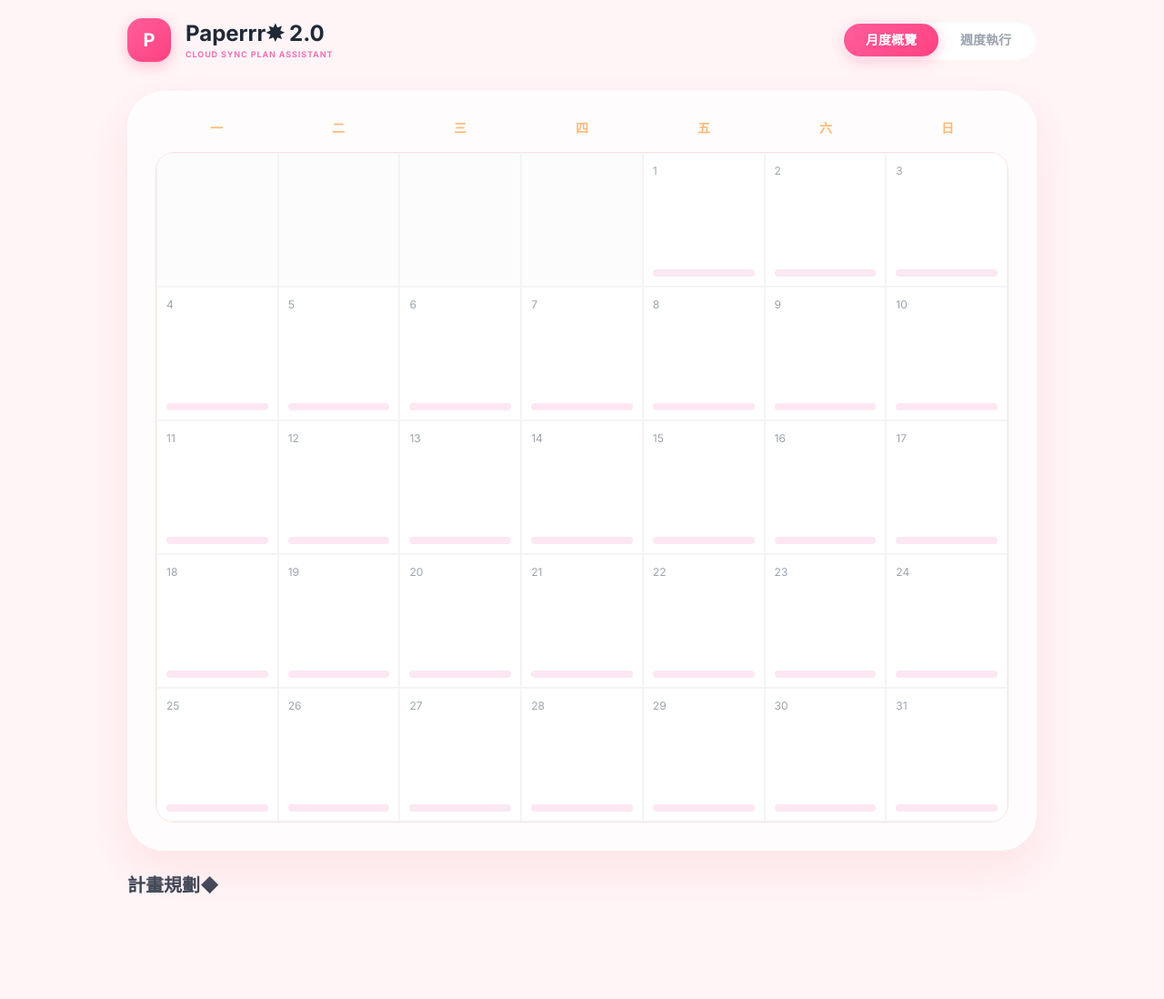
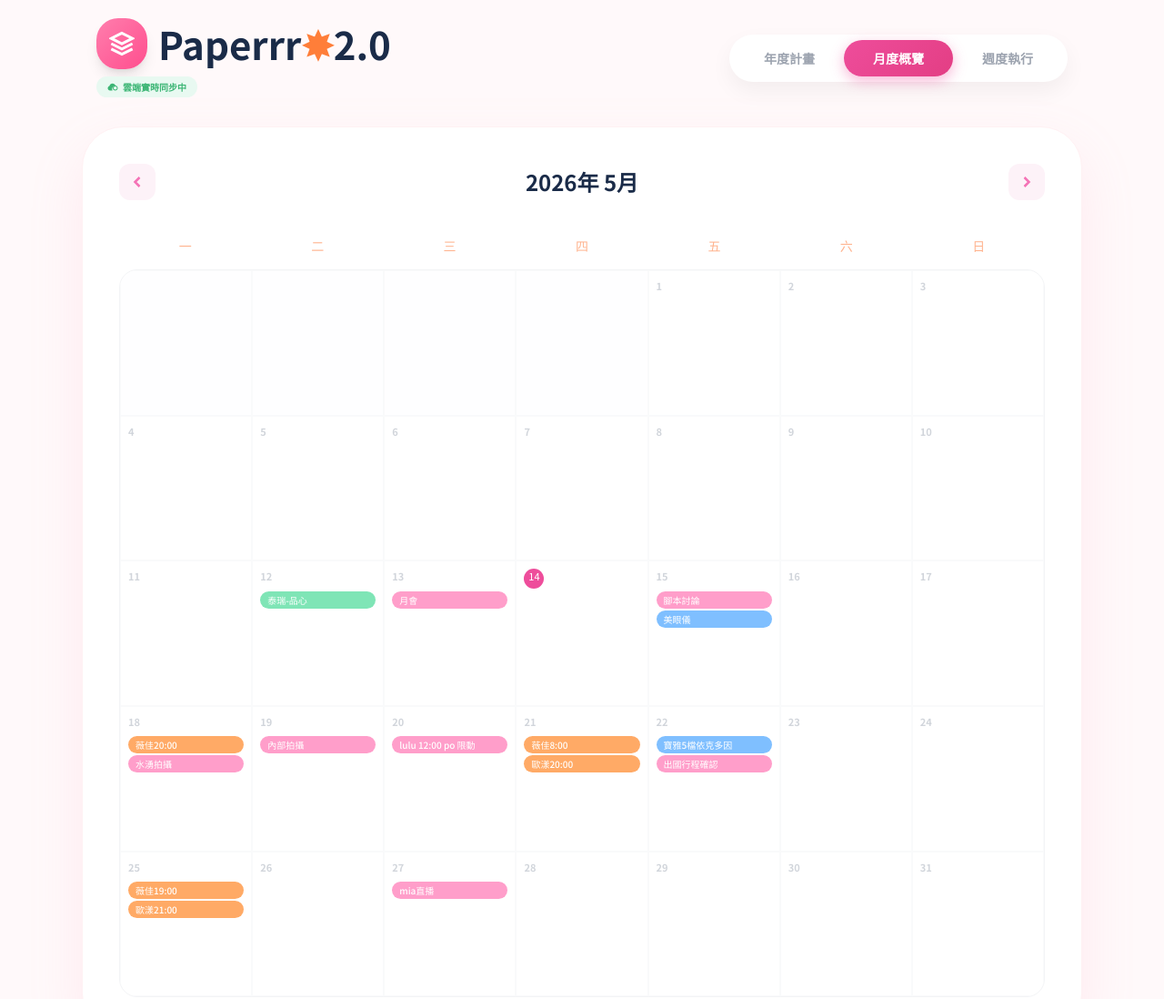
Before and after one commit to hpxxuan/paperrr-assistant-3, a plain HTML site: page index.html in a window 1280 px wide. Shown: the top 1098 px of the page at 91% size. Before the commit the page ends 1007 px from the top, so only its background shows below. Drawn offline with nearby package versions, Linux system fonts and the light colour scheme.

Commit message:
Update index.html

```diff
--- a/index.html
+++ b/index.html
@@ -3,117 +3,130 @@
 <head>
     <meta charset="UTF-8">
     <meta name="viewport" content="width=device-width, initial-scale=1.0">
-    <title>Paperrr 2.0</title>
-    <!-- 強制加載 Tailwind -->
+    <title>Paperrr 2.0 - 雲端實時同步中</title>
     <script src="https://cdn.tailwindcss.com"></script>
+    <script src="https://unpkg.com/vue@3/dist/vue.global.js"></script>
     <style>
-        @import url('https://fonts.googleapis.com/css2?family=Inter:wght@400;700&display=swap');
-        body {
-            background-color: #FFF5F7 !important;
-            font-family: 'Inter', -apple-system, sans-serif;
-            margin: 0;
-            padding: 20px;
-        }
-        .app-card {
-            background: rgba(255, 255, 255, 0.7);
-            backdrop-filter: blur(20px);
-            border-radius: 40px;
-            border: 1px solid #FFFFFF;
-            box-shadow: 0 20px 50px rgba(255, 182, 193, 0.3);
-            padding: 30px;
-            max-width: 1000px;
-            margin: 0 auto;
-        }
-        .pink-btn {
-            background: linear-gradient(135deg, #FF5E9B 0%, #FF4181 100%);
-            color: white;
-            box-shadow: 0 4px 15px rgba(255, 65, 129, 0.3);
-        }
-        .calendar-grid {
-            display: grid;
-            grid-template-columns: repeat(7, 1fr);
-            border: 1px solid #FEE2E2;
-            background: #FFFFFF;
-            border-radius: 20px;
-            overflow: hidden;
-        }
-        .cell {
-            aspect-ratio: 1 / 1.1;
-            border: 0.5px solid #F3F4F6;
-            padding: 10px;
-            font-size: 12px;
-            color: #9CA3AF;
-            cursor: pointer;
-        }
-        .cell:hover { background-color: #FFF9FA; }
+        @import url('https://fonts.googleapis.com/css2?family=Noto+Sans+TC:wght@400;500;700&display=swap');
+        body { background-color: #FFF9FA; font-family: 'Noto Sans TC', sans-serif; color: #333; margin: 0; padding: 20px; }
+        .glass-card { background: white; border-radius: 45px; box-shadow: 0 25px 60px rgba(255, 150, 180, 0.15); border: 1px solid #FFF1F3; padding: 40px; }
+        .nav-pill { background: #FFFFFF; border-radius: 50px; padding: 6px; box-shadow: 0 10px 25px rgba(0,0,0,0.05); }
+        .active-pill { background: linear-gradient(135deg, #EE4D9B 0%, #E33E84 100%); color: white; box-shadow: 0 5px 15px rgba(238, 77, 155, 0.4); }
+        .calendar-grid { display: grid; grid-template-columns: repeat(7, 1fr); border: 1px solid #F3F4F6; border-radius: 20px; overflow: hidden; background: #FFF; }
+        .cell { aspect-ratio: 1 / 1.1; border: 0.5px solid #F9FAFB; padding: 8px; position: relative; cursor: pointer; transition: 0.2s; }
+        .cell:hover { background-color: #FFF5F7; }
+        .today-circle { background: #EE4D9B; color: white; border-radius: 50%; width: 22px; height: 22px; display: flex; items-center: center; justify-content: center; font-size: 11px; }
+        .tag { font-size: 10px; padding: 2px 8px; border-radius: 10px; margin-bottom: 2px; color: white; font-weight: 500; overflow: hidden; text-overflow: ellipsis; white-space: nowrap; }
+        /* 復刻截圖中的標籤顏色 */
+        .tag-green { background-color: #7FE5B6; }
+        .tag-pink { background-color: #FF9ECA; }
+        .tag-blue { background-color: #7FBFFF; }
+        .tag-orange { background-color: #FFAA66; }
+        .cloud-badge { background: #E8F9F1; color: #3BB574; font-size: 10px; padding: 4px 12px; border-radius: 50px; display: flex; align-items: center; gap: 5px; }
     </style>
 </head>
 <body>
 
-<div id="app">
-    <!-- Header -->
-    <div class="max-w-[1000px] mx-auto flex justify-between items-center mb-8">
-        <div class="flex items-center gap-4">
-            <div class="w-12 h-12 pink-btn rounded-2xl flex items-center justify-center text-xl font-bold">P</div>
-            <div>
-                <h1 class="text-2xl font-bold text-gray-800">Paperrr✸ 2.0</h1>
-                <p class="text-[9px] tracking-widest text-pink-400 font-bold uppercase">Cloud Sync Plan Assistant</p>
+<div id="app" class="max-w-[1100px] mx-auto">
+    <!-- Top Header -->
+    <header class="flex flex-col md:flex-row justify-between items-start md:items-center mb-8 px-4">
+        <div>
+            <div class="flex items-center gap-3">
+                <div class="w-14 h-14 bg-gradient-to-br from-[#FF7EAD] to-[#FF4E8E] rounded-3xl flex items-center justify-center shadow-lg">
+                    <svg width="28" height="28" viewBox="0 0 24 24" fill="none" stroke="white" stroke-width="2.5"><path d="M12 2L2 7l10 5 10-5-10-5zM2 17l10 5 10-5M2 12l10 5 10-5"/></svg>
+                </div>
+                <h1 class="text-[42px] font-black text-[#1A2B48] leading-none">Paperrr<span class="text-[#FF7E39]">✸</span>2.0</h1>
+            </div>
+            <div class="flex items-center gap-2 mt-2">
+                <div class="cloud-badge font-bold">
+                    <svg width="12" height="12" fill="currentColor" viewBox="0 0 24 24"><path d="M17.5,19c-3.037,0-5.5-2.463-5.5-5.5c0-3.037,2.463-5.5,5.5-5.5s5.5,2.463,5.5,5.5C23,16.537,20.537,19,17.5,19z M17.5,10 c-1.933,0-3.5,1.567-3.5,3.5s1.567,3.5,3.5,3.5s3.5-1.567,3.5-3.5S19.433,10,17.5,10z"/><path d="M11.5,19H6c-2.757,0-5-2.243-5-5c0-2.32,1.59-4.27,3.73-4.85C5.25,6.01,8.19,3.5,11.5,3.5c2.47,0,4.64,1.4,5.69,3.46 C17.3,6.98,17.4,7,17.5,7c0.17,0,0.33,0.01,0.5,0.03V9.1c-0.33-0.06-0.66-0.1-1-0.1c-3.58,0-6.5,2.92-6.5,6.5 c0,1.25,0.36,2.41,0.98,3.4C11.49,18.94,11.49,18.97,11.5,19z"/></svg>
+                    雲端實時同步中
+                </div>
             </div>
         </div>
 
-        <div class="bg-white p-1 rounded-full shadow-inner flex">
-            <button class="pink-btn px-6 py-2 rounded-full text-sm font-bold">月度概覽</button>
-            <button class="px-6 py-2 text-gray-400 text-sm font-bold">週度執行</button>
+        <div class="nav-pill flex items-center mt-6 md:mt-0">
+            <button class="px-8 py-2.5 rounded-full text-sm font-bold text-gray-400">年度計畫</button>
+            <button class="px-8 py-2.5 rounded-full text-sm font-bold active-pill">月度概覽</button>
+            <button class="px-8 py-2.5 rounded-full text-sm font-bold text-gray-400">週度執行</button>
         </div>
-    </div>
+    </header>
 
-    <!-- Main Calendar Card -->
-    <div class="app-card">
-        <!-- Weekdays Header -->
-        <div class="grid grid-cols-7 mb-4 text-center">
-            <div v-for="d in ['一','二','三','四','五','六','日']" class="text-orange-300 text-sm font-bold">{{ d }}</div>
+    <!-- Main Calendar -->
+    <div class="glass-card">
+        <!-- Month Controller -->
+        <div class="flex justify-between items-center mb-10">
+            <button class="w-10 h-10 rounded-xl bg-pink-50 flex items-center justify-center text-pink-400 hover:bg-pink-100">
+                <svg width="20" height="20" fill="none" stroke="currentColor" stroke-width="3" viewBox="0 0 24 24"><path d="M15 18l-6-6 6-6"/></svg>
+            </button>
+            <h2 class="text-2xl font-bold text-[#1A2B48]">2026年 5月</h2>
+            <button class="w-10 h-10 rounded-xl bg-pink-50 flex items-center justify-center text-pink-400 hover:bg-pink-100">
+                <svg width="20" height="20" fill="none" stroke="currentColor" stroke-width="3" viewBox="0 0 24 24"><path d="M9 18l6-6-6-6"/></svg>
+            </button>
         </div>
 
-        <!-- Grid -->
+        <!-- Week Headers -->
+        <div class="grid grid-cols-7 mb-4 text-center">
+            <div v-for="w in ['一','二','三','四','五','六','日']" class="text-[#FFB38E] text-sm font-medium">{{w}}</div>
+        </div>
+
+        <!-- Grid Container -->
         <div class="calendar-grid">
-            <!-- Offset for Friday start (based on your screenshot) -->
-            <div v-for="n in 4" class="cell bg-gray-50/50"></div>
+            <!-- Offset -->
+            <div v-for="i in 4" class="cell bg-[#FAFBFF]/30"></div>
 
-            <!-- Dates -->
-            <div v-for="date in 31" :key="date" class="cell flex flex-col justify-between" @click="addPlan(date)">
-                <span>{{ date }}</span>
-                <div v- if="plans[date]" class="bg-pink-100 text-pink-600 p-1 rounded text-[10px] truncate">
-                    {{ plans[date] }}
+            <!-- Day Cells -->
+            <div v-for="day in 31" :key="day" class="cell flex flex-col items-start gap-1" @click="editDay(day)">
+                <div :class="day === 14 ? 'today-circle' : 'text-gray-300 font-bold text-[11px]'">{{day}}</div>
+
+                <!-- 渲染對應日期的彩色標籤 (完全參照截圖二資訊) -->
+                <div class="w-full mt-1">
+                    <template v-for="plan in getPlans(day)">
+                        <div :class="['tag', plan.color]">{{plan.text}}</div>
+                    </template>
                 </div>
             </div>
         </div>
     </div>
 
-    <div class="max-w-[1000px] mx-auto mt-6">
-        <h2 class="text-xl font-bold text-gray-700">計畫規劃◆</h2>
+    <div class="mt-8 flex items-center gap-2 px-4">
+        <h2 class="text-2xl font-bold text-[#1A2B48]">計畫規劃◆</h2>
     </div>
 </div>
 
-<!-- Vue.js 放在最後確保 DOM 已加載 -->
-<script src="https://unpkg.com/vue@3/dist/vue.global.js"></script>
 <script>
     const { createApp, ref } = Vue;
     createApp({
         setup() {
-            const plans = ref(JSON.parse(localStorage.getItem('user_plans') || '{}'));
+            // 預設資料：完整復刻截圖二中的行程資訊
+            const dailyPlans = ref({
+                12: [{ text: '泰瑞-品心', color: 'tag-green' }],
+                13: [{ text: '月會', color: 'tag-pink' }],
+                15: [{ text: '腳本討論', color: 'tag-pink' }, { text: '美眼儀', color: 'tag-blue' }],
+                18: [{ text: '薇佳20:00', color: 'tag-orange' }, { text: '水湧拍攝', color: 'tag-pink' }],
+                19: [{ text: '內部拍攝', color: 'tag-pink' }],
+                20: [{ text: 'lulu 12:00 po 限動', color: 'tag-pink' }],
+                21: [{ text: '薇佳8:00', color: 'tag-orange' }, { text: '歐漾20:00', color: 'tag-orange' }],
+                22: [{ text: '寶雅5檔依克多因', color: 'tag-blue' }, { text: '出國行程確認', color: 'tag-pink' }],
+                25: [{ text: '薇佳19:00', color: 'tag-orange' }, { text: '歐漾21:00', color: 'tag-orange' }],
+                27: [{ text: 'mia直播', color: 'tag-pink' }]
+            });
 
-            const addPlan = (date) => {
-                const note = prompt(`在 ${date} 日新增計畫:`, plans.value[date] || '');
-                if (note !== null) {
-                    plans.value[date] = note;
-                    localStorage.setItem('user_plans', JSON.stringify(plans.value));
+            const getPlans = (day) => dailyPlans.value[day] || [];
+
+            const editDay = (day) => {
+                const text = prompt(`在 ${day} 日新增計畫內容:`);
+                if (text) {
+                    const colors = ['tag-pink', 'tag-blue', 'tag-green', 'tag-orange'];
+                    const color = colors[Math.floor(Math.random() * colors.length)];
+                    if (!dailyPlans.value[day]) dailyPlans.value[day] = [];
+                    dailyPlans.value[day].push({ text, color });
                 }
             };
 
-            return { plans, addPlan };
+            return { dailyPlans, getPlans, editDay };
         }
     }).mount('#app');
 </script>
-
 </body>
 </html>
```
